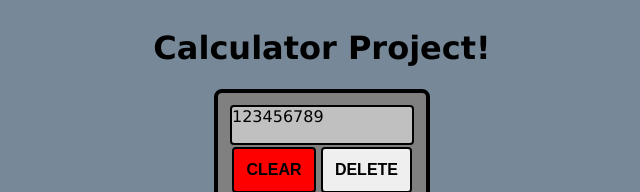
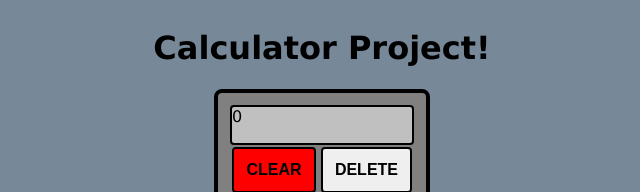
Before and after one commit to Solkol/calculator, a plain HTML site: page index.html in a window 1280 px wide. Shown: the top 192 px of the page, 318-958 px from the left. Drawn offline with Linux system fonts and the light colour scheme.

Commit message:
Edit display default value

```diff
--- a/index.html
+++ b/index.html
@@ -14,7 +14,7 @@
         </header>
         <main>
             <div id="calculator">
-                <div id="display">123456789</div>
+                <div id="display">0</div>
                 <div class="row">
                     <button id="clear">CLEAR</button>
                     <button id="delete">DELETE</button>
```
